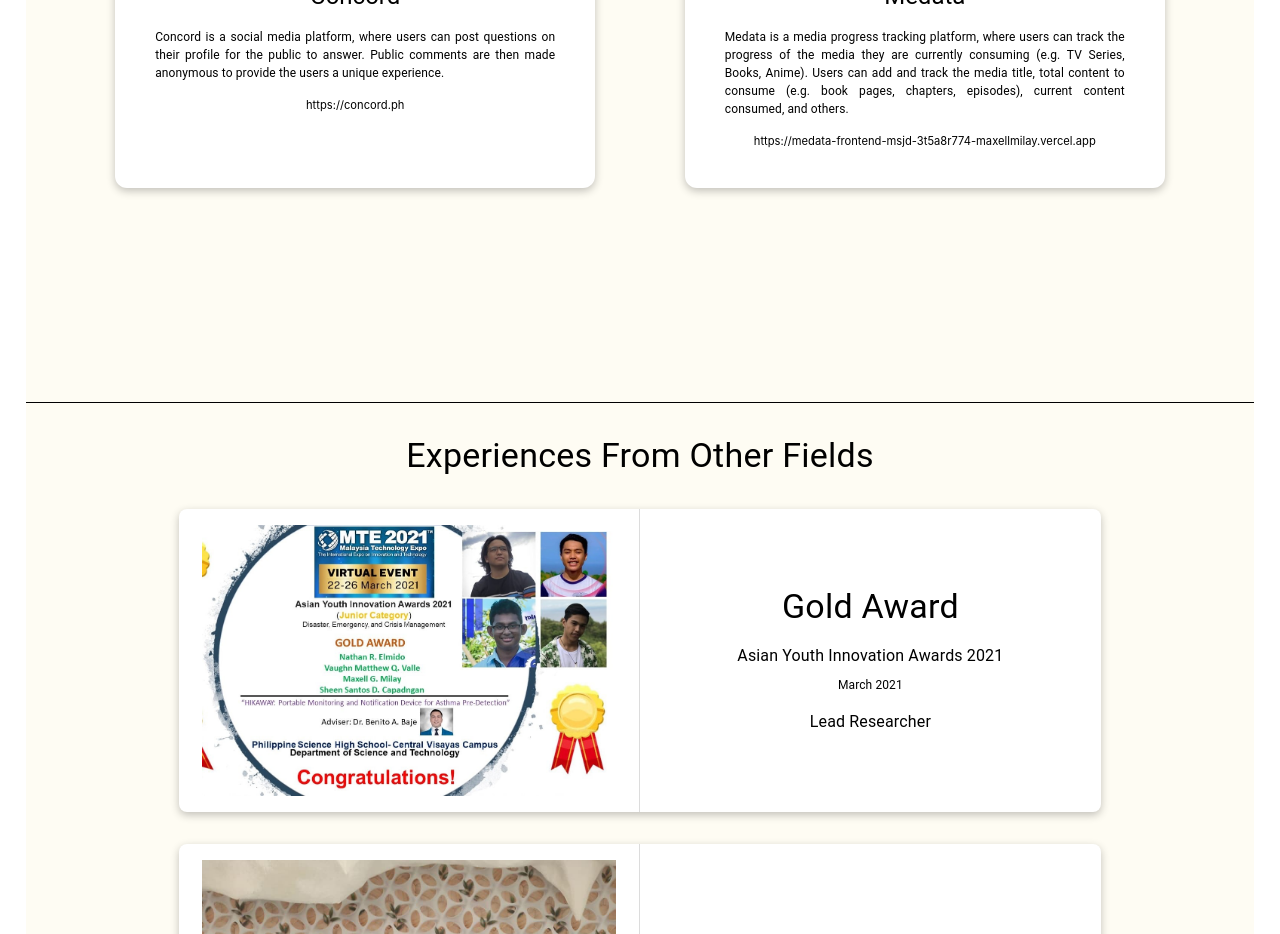
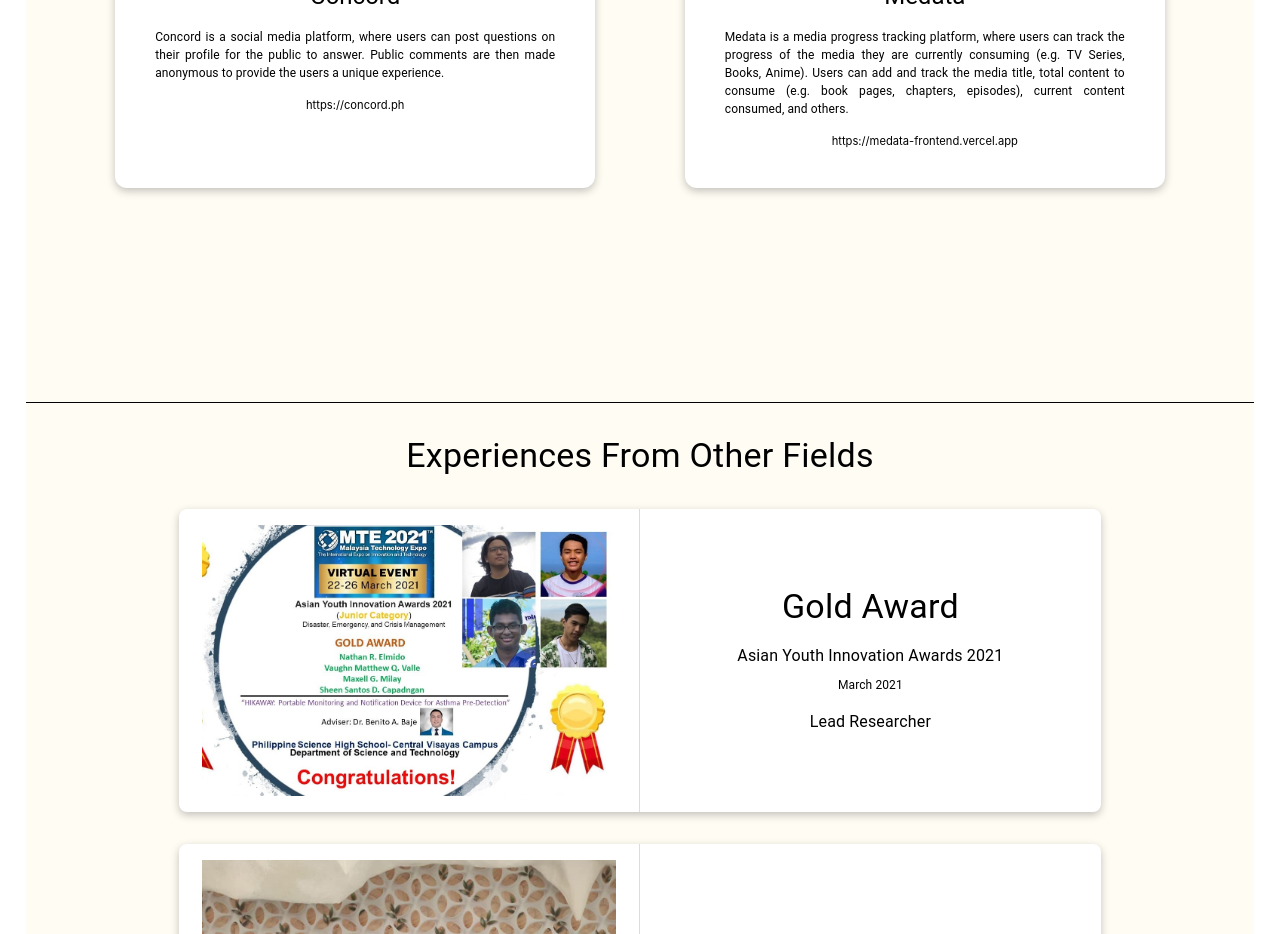
Before and after one commit to maxellmilay/personal-website, a Next.js app: page / in a window 1280 px wide. Shown: the part 2000-2934 px from the top of the page. Built offline with nearby package versions, Linux system fonts and the light colour scheme.

Commit message:
updated medata site link

```diff
--- a/constants/projectInfo.ts
+++ b/constants/projectInfo.ts
@@ -14,7 +14,7 @@ const projectList = [
     description:
       'Medata is a media progress tracking platform, where users can track the progress of the media they are currently consuming (e.g. TV Series, Books, Anime). Users can add and track the media title, total content to consume (e.g. book pages, chapters, episodes), current content consumed, and others.',
     photoURL: medataImage,
-    link: 'https://medata-frontend-msjd-3t5a8r774-maxellmilay.vercel.app',
+    link: 'https://medata-frontend.vercel.app',
   },
 ];
 
```
